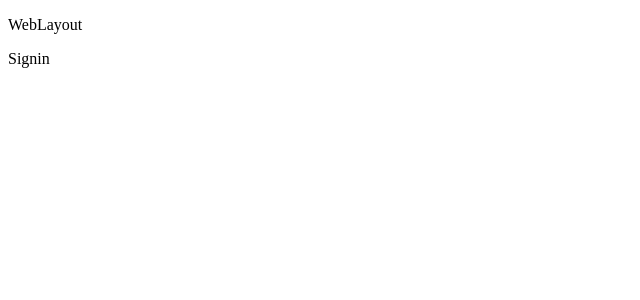
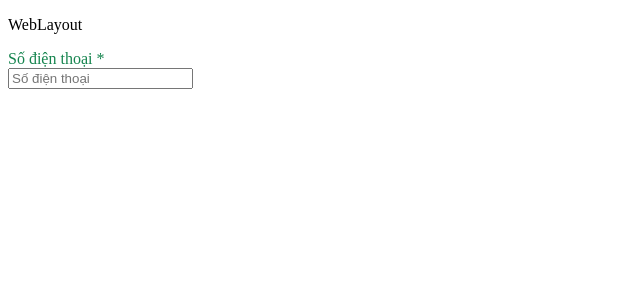
Before and after one commit to TrieuVanBan/Project-Test, a React (Vite) app: page / in a window 1280 px wide. Shown: the top 300 px of the page, without its empty margins (0-640 px from the left). Built offline with nearby package versions, Linux system fonts and the light colour scheme; a web font is replaced by a local one.

Commit message:
classname

```diff
--- a/package.json
+++ b/package.json
@@ -11,6 +11,7 @@
     },
     "dependencies": {
         "axios": "^1.3.4",
+        "classnames": "^2.3.2",
         "json-server": "^0.17.3",
         "react": "^18.2.0",
         "react-dom": "^18.2.0",
--- a/src/App.tsx
+++ b/src/App.tsx
@@ -12,8 +12,8 @@ function App() {
       <BrowserRouter>
       <Routes>
         <Route path="/" element={<WebLayout />}>
-          <Route index element={<Signin />} />
-          <Route path="login" element={<Login />} />
+            <Route index element={<Login />} />
+            <Route path="login" element={<Signin />} />
         </Route>
       </Routes>
     </BrowserRouter>
--- a/src/components/input/index.tsx
+++ b/src/components/input/index.tsx
@@ -1,5 +1,10 @@
 import React, { forwardRef, useImperativeHandle } from "react";
 import { TextFieldProps } from "./types";
+import classNames from 'classnames/bind';
+import styles from './input.module.scss';
+
+
+const cx = classNames.bind(styles);
 
 const MyInputText = forwardRef(
   (
@@ -34,7 +39,7 @@ const MyInputText = forwardRef(
 
     return (
       <>
-        <div>
+        <div className={cx('text-green')}>
           {label && (
             <label htmlFor="input-field">
               {label} {important && <span>*</span>}
--- a/src/components/input/input.module.scss
+++ b/src/components/input/input.module.scss
@@ -0,0 +1,4 @@
+@import '../../assets/scss';
+.text-green {
+    color: $color-green1;
+}
```
Also changed, not shown: 1 other file (tests, documents, lock files or other folders).
